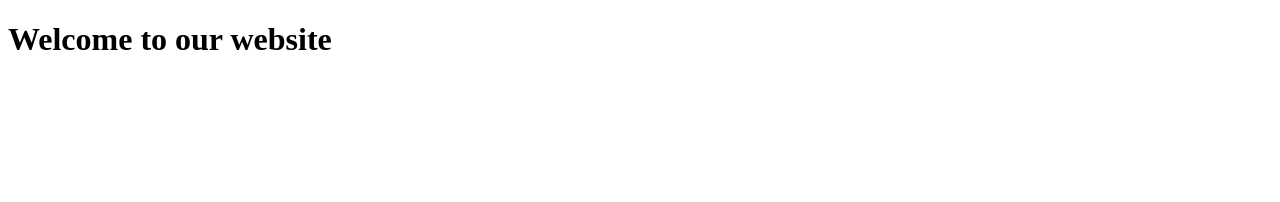
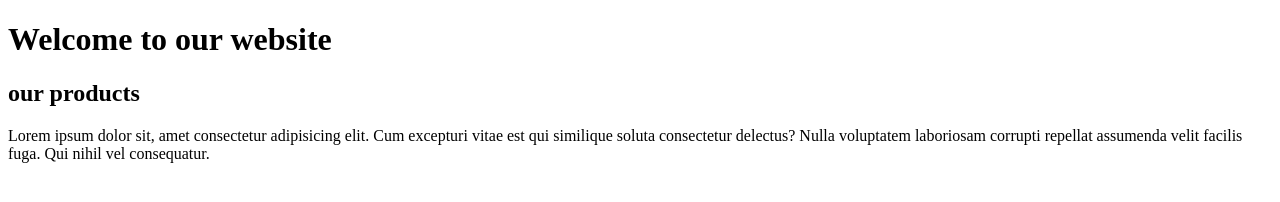
Before and after one commit to Fazliddin-SN/online-store, a plain HTML site: page index.html in a window 1280 px wide. Drawn offline with Linux system fonts and the light colour scheme.

```diff
--- a/index.html
+++ b/index.html
@@ -10,5 +10,9 @@
     <header>
         <h1>Welcome to our website </h1>
     </header>
+    <div class="container">
+        <h2>our products</h2>
+        <p>Lorem ipsum dolor sit, amet consectetur adipisicing elit. Cum excepturi vitae est qui similique soluta consectetur delectus? Nulla voluptatem laboriosam corrupti repellat assumenda velit facilis fuga. Qui nihil vel consequatur.</p>
+    </div>
 </body>
 </html>
```
